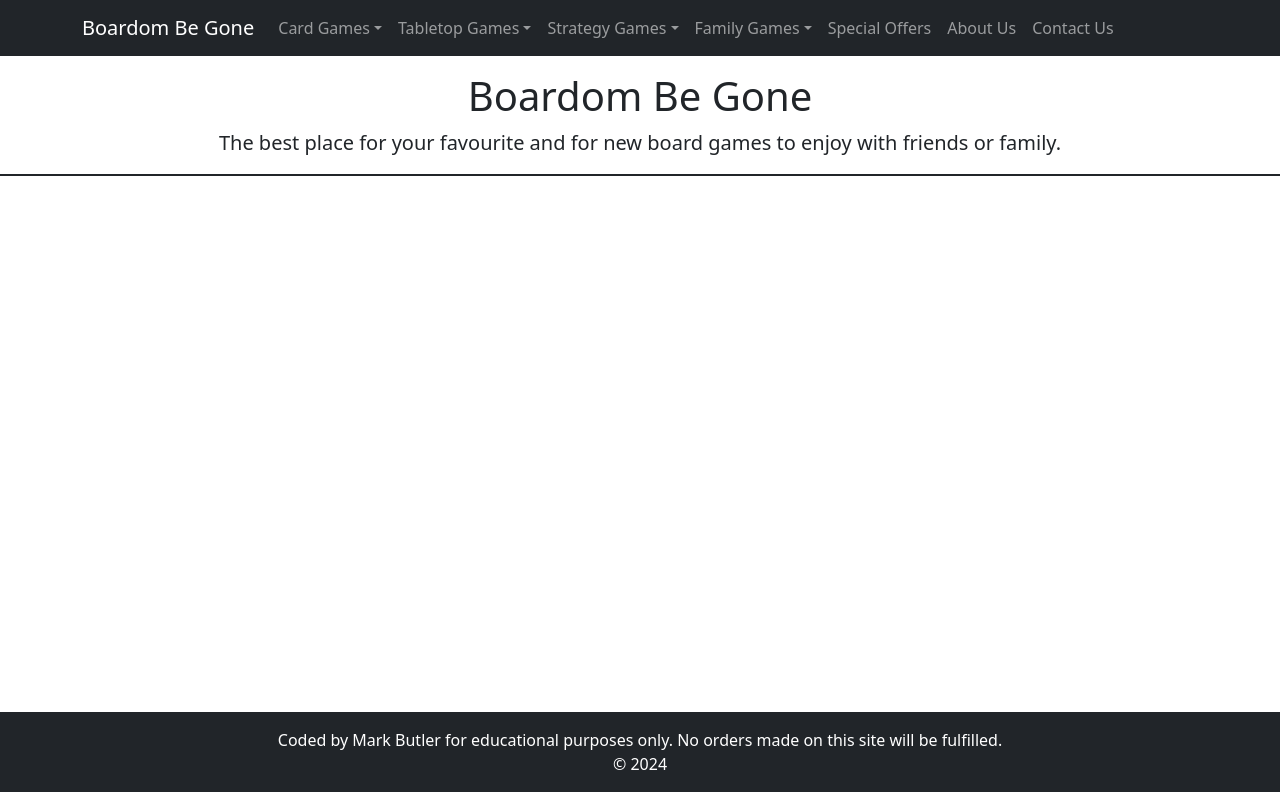
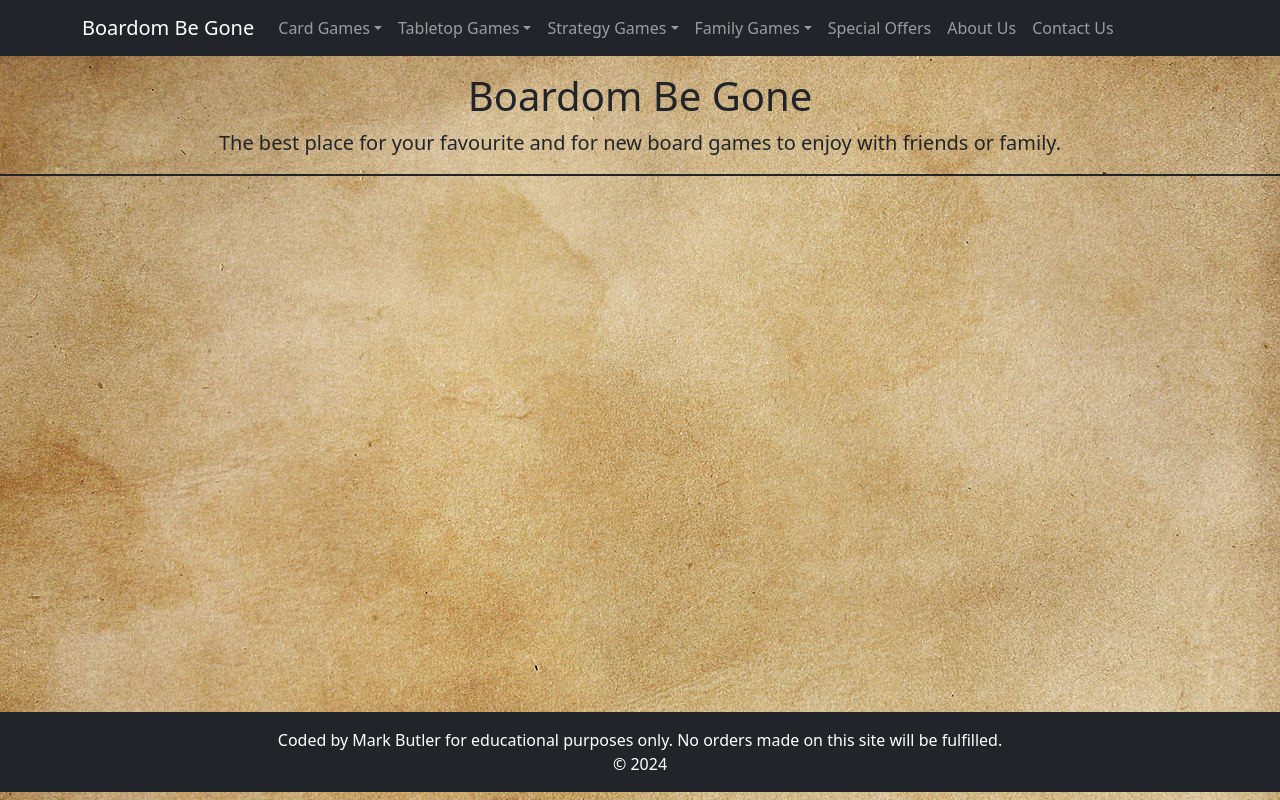
Before and after one commit to Mbutler1991/boardom-be-gone, a Django app: template templates/base.html in a window 1280 px wide. Run offline with Django 4.2, Linux system fonts and the light colour scheme; the template is opened without the code that fills it, so the values that code supplies are empty.

Commit message:
added a parchment background

```diff
--- a/static/css/style.css
+++ b/static/css/style.css
@@ -1,6 +1,6 @@
 body {
     min-height: 100vh;
-    background-color: #FCF5E5,;
+    background-image: url('../images/parchment.jpg');
 }
 
 main {
```
Also changed, not shown: static/images/parchment.jpg (added).
